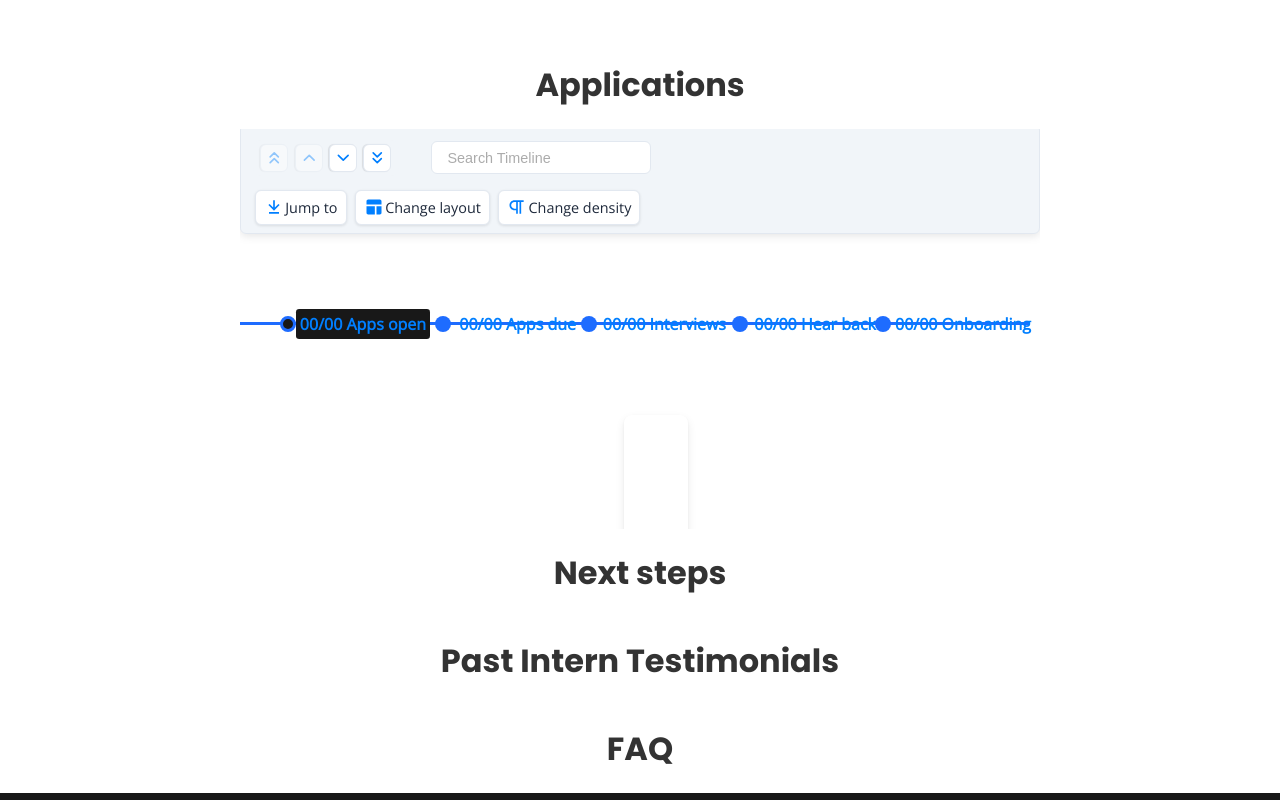
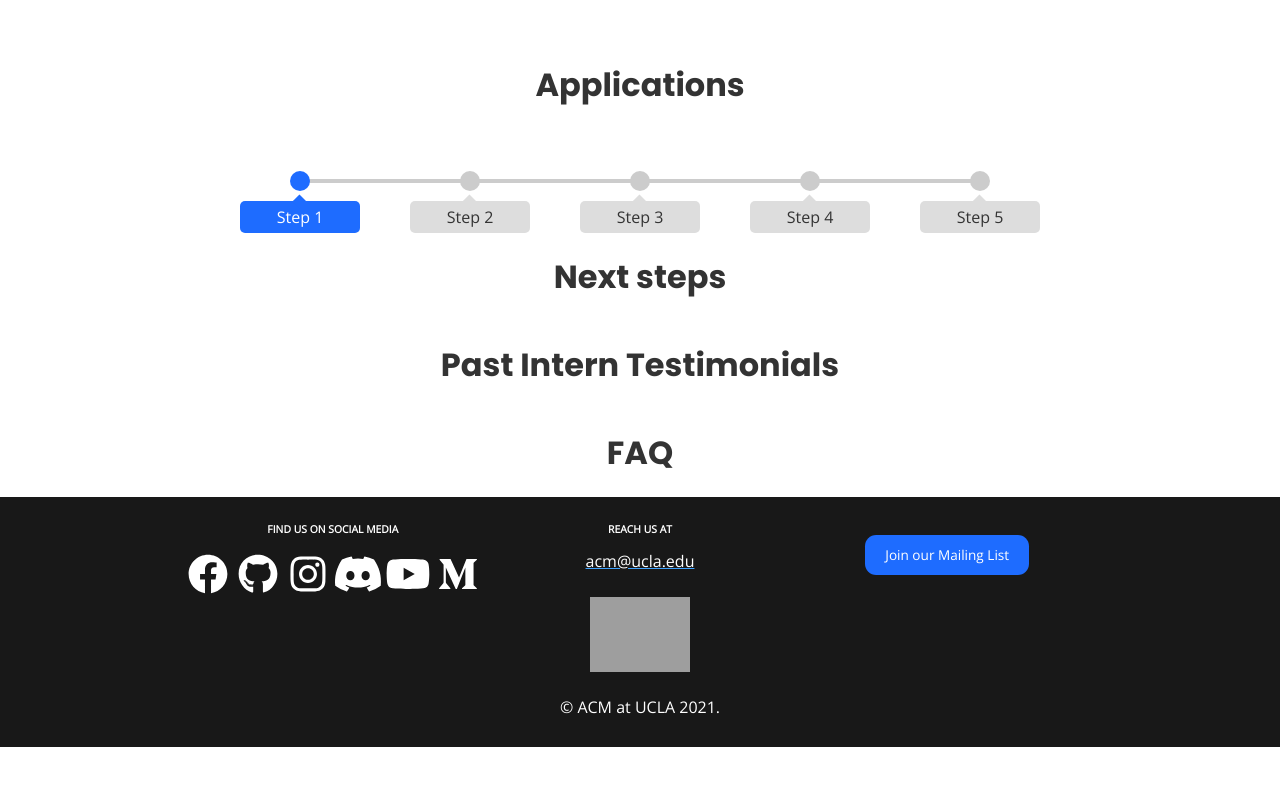
Before and after one commit to uclaacm/website, a Next.js app: page /internship in a window 1280 px wide. Shown: the part 1240-2040 px from the top of the page. After the commit the page ends 1987 px from the top, so only its background shows below. Built offline with nearby package versions, Linux system fonts and the light colour scheme; grey boxes are pictures that could not be loaded.

Commit message:
created new timeline component, got rid of import

```diff
--- a/package.json
+++ b/package.json
@@ -9,7 +9,6 @@
     "@fortawesome/react-fontawesome": "^0.1.14",
     "next": "11.0.0",
     "react": "^17.0.2",
-    "react-chrono": "^1.10.0",
     "react-countdown": "^2.3.2",
     "react-dom": "^17.0.2",
     "sass": "^1.35.1",
--- a/pages/internship.js
+++ b/pages/internship.js
@@ -1,19 +1,55 @@
 import React from 'react';
-import { Chrono } from 'react-chrono';
 import Banner from '../components/Banner';
 import Layout from '../components/Layout';
 import data from '../data';
+
+const Timeline = (props) => {
+	const { items } = props;
+	const totalItems = items.length;
+	const numberOfActiveItems = items.filter(item => item.active).length;
+	const progressBarWidth = totalItems > 1 ? (numberOfActiveItems - 1) / (totalItems - 1) * 100 : 0;
+
+	return (
+		<div className="timeline">
+			<div className="timeline-progress" style={{ width: `${progressBarWidth}%`}}></div>
+			<div className="timeline-items">
+				{items.map((item, i) => (
+					<div key={i} className={"timeline-item" + (item.active ? ' active' : '')}>
+						<div className="timeline-content">
+							{item.name}
+						</div>
+					</div>
+				))}
+			</div>
+		</div>
+	)
+}
 
 
 function InternshipPage(){
     const { committees } = data;
     const items = [
-        {title: '00/00 Apps open'},
-        {title: '00/00 Apps due'},
-        {title: '00/00 Interviews'},
-        {title: '00/00 Hear back'},
-        {title: '00/00 Onboarding'},
-    ];
+        {
+            name: 'Step 1',
+            active: true,
+        },
+        {
+            name: 'Step 2',
+            active: false,
+        },
+        {
+            name: 'Step 3',
+            active: false,
+        },
+        {
+            name: 'Step 4',
+            active: false,
+        },
+        {
+            name: 'Step 5',
+            active: false,
+        },
+    ]
     return(
         <Layout>
             <Banner decorative />
@@ -56,14 +92,7 @@ function InternshipPage(){
             </div>
             <div className="content-section text-center">
                 <h1>Applications</h1>
-                <div style={{ width: '100%', height: '400px' }}>
-                    <Chrono
-                        items={items}
-                        hideControls
-                        itemWidth={150}
-                        theme={{primary: '#1E6CFF', secondary: '#181818'}}
-                        />
-                </div>
+                <Timeline items={items}/>
             </div>
             <div className="content-section text-center">
                 <h1>Next steps</h1>
--- a/styles/pages/internship.scss
+++ b/styles/pages/internship.scss
@@ -44,3 +44,74 @@
   position: absolute;
   width: 0;
 }
+
+.timeline {
+  margin: 50px 60px;
+  height: 4px;
+  background-color: #ccc;
+}
+
+.timeline-progress {
+	width: 0;
+	height: 100%;
+	background-color: $acm-cobalt;
+}
+
+.timeline-items {
+	margin-left: -10px;
+	margin-right: -10px;
+	margin-top: -12px;
+	display: flex;
+	justify-content: space-between;
+}
+
+.timeline-item {
+	position: relative;
+}
+
+.timeline-item::before {
+	content: '';
+	width: 20px;
+	height: 20px;
+	background-color: #ccc;
+	display: block;
+	border-radius: 100%;
+}
+
+.timeline-content {
+	position: absolute;
+	top: 30px;
+	left: 50%;
+	transform: translateX(-50%);
+	background-color: #ddd;
+	width: 100px;
+	padding: 5px 10px;
+	border-radius: 5px;
+	text-align: center;
+}
+
+.timeline-content::before {
+	content: '';
+	width: 10px;
+	height: 10px;
+	background-color: #ddd;
+	display: block;
+	position: absolute;
+	top: -8px;
+	margin-left: -2px;
+	left: 50%;
+	transform: rotate(-45deg) translateX(-50%);
+}
+
+.timeline-item.active::before {
+	background-color: $acm-cobalt;
+}
+
+.timeline-item.active .timeline-content {
+	color: #fff;
+	background-color: $acm-cobalt;
+}
+
+.timeline-item.active .timeline-content::before {
+	background-color: $acm-cobalt;
+}
```
Also changed, not shown: 1 other file (tests, documents, lock files or other folders).
